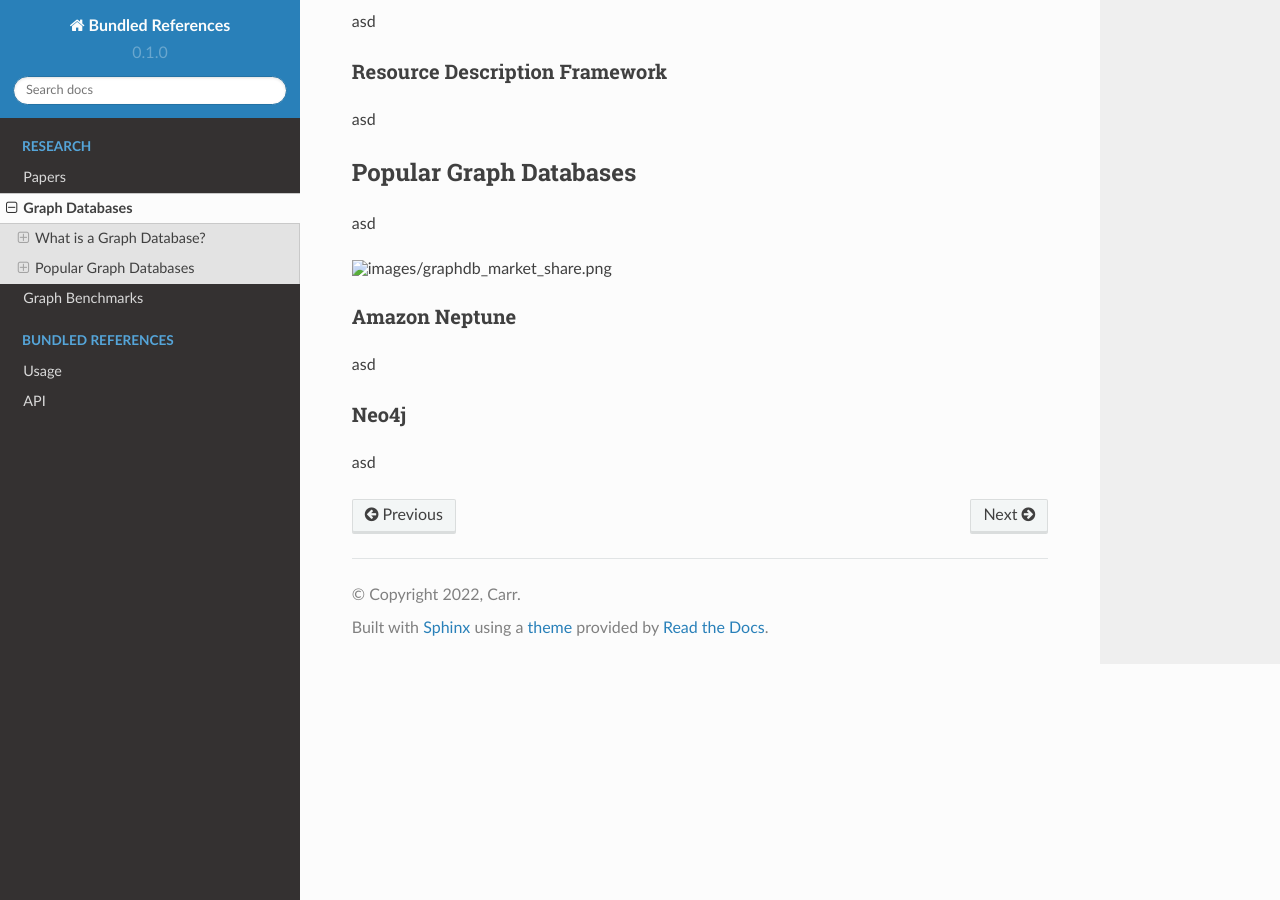
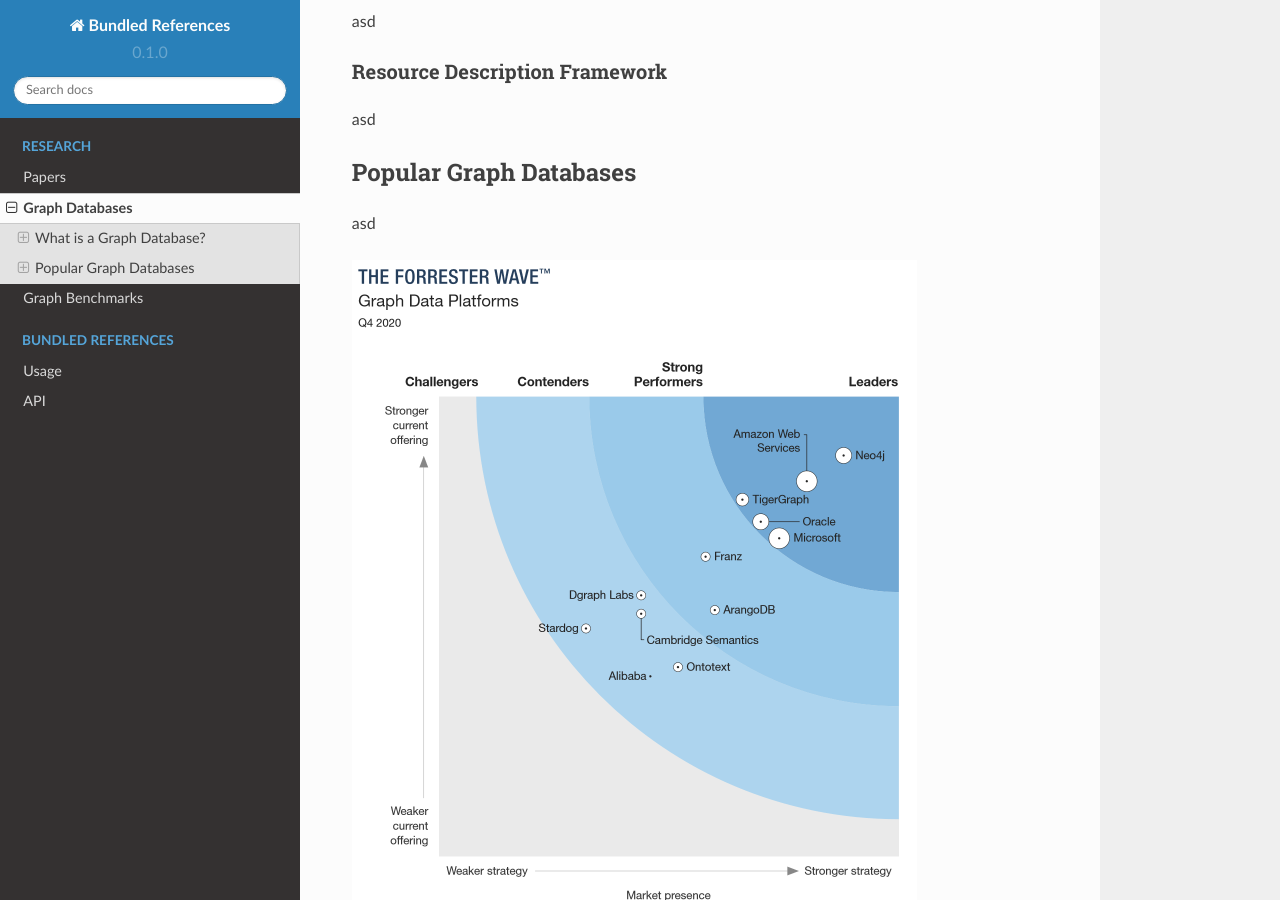
Before and after one commit to JAlexanderCarr/bundledrefs, a Sphinx documentation site: the page built from docs/source/research/graphdbs.rst, in a window 1280 px wide and 900 px high, scrolled down 304 px. Built offline with Sphinx 7.4.7 and the Read the Docs theme 2.0.0, drawn with Linux system fonts in a browser that asks for light colours.

Commit message:
Fixed error

```diff
--- a/docs/source/research/graphdbs.rst
+++ b/docs/source/research/graphdbs.rst
@@ -22,7 +22,7 @@
 
 asd
 
-.. image:: ../images/graphdb_market_share.png
+.. image:: /images/graphdb_market.png
 
 Amazon Neptune
 --------------
```
Also changed, not shown: docs/source/images/graphdb_market.png (renamed from docs/source/images/graphdb_market_share.PNG).
